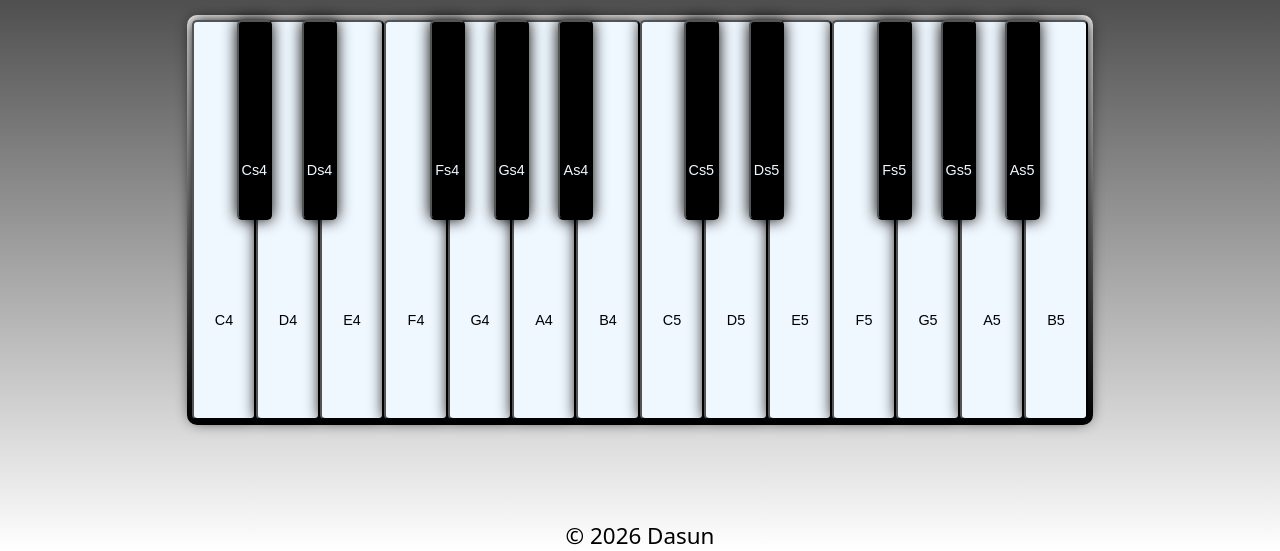
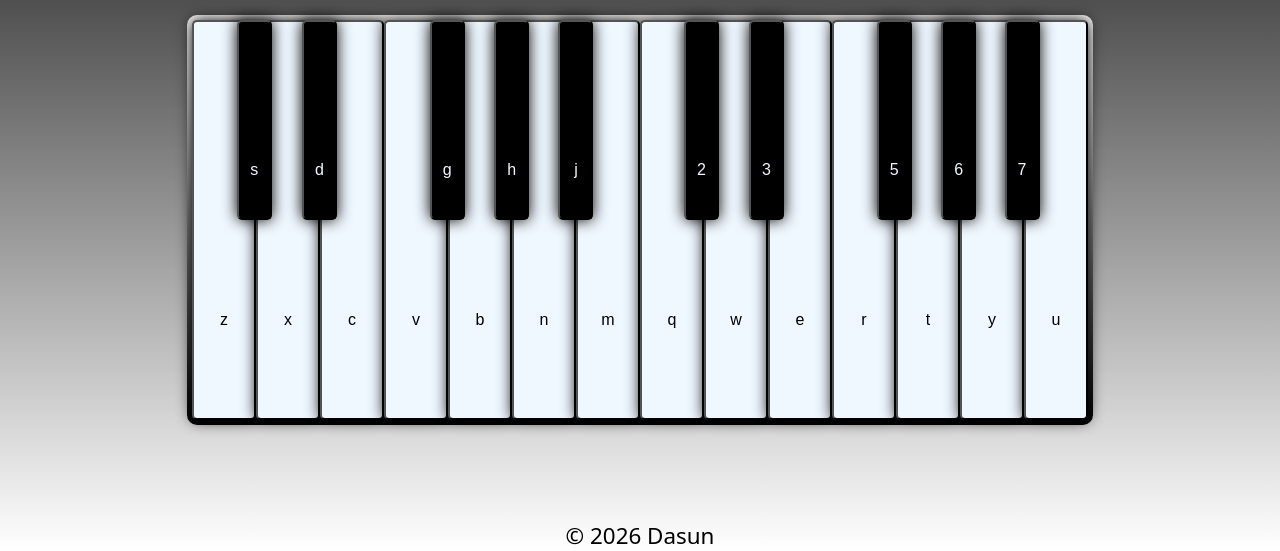
Before and after one commit to Dasun147/piano-website, a plain HTML site: page index.html in a window 1280 px wide. Shown: the part 249-800 px from the top of the page. Drawn offline with Linux system fonts and the light colour scheme; a web font is replaced by a local one.

Commit message:
changing name of the keys

```diff
--- a/index.html
+++ b/index.html
@@ -28,31 +28,31 @@
             </div>
             <div class="key-wrapper">
 
-                <button class="key w-key z" id="C4"><p class="name" id="nameW">C4</p></button>
-                <button class="key w-key x" id="D4"><p class="name" id="nameW">D4</p></button>
-                <button class="key w-key c" id="E4"><p class="name" id="nameW">E4</p></button>
-                <button class="key w-key v" id="F4"><p class="name" id="nameW">F4</p></button>
-                <button class="key w-key b" id="G4"><p class="name" id="nameW">G4</p></button>
-                <button class="key w-key n" id="A4"><p class="name" id="nameW">A4</p></button>
-                <button class="key w-key m" id="B4"><p class="name" id="nameW">B4</p></button>
-                <button class="key w-key q" id="C5"><p class="name" id="nameW">C5</p></button>
-                <button class="key w-key w" id="D5"><p class="name" id="nameW">D5</p></button>
-                <button class="key w-key e" id="E5"><p class="name" id="nameW">E5</p></button>
-                <button class="key w-key r" id="F5"><p class="name" id="nameW">F5</p></button>
-                <button class="key w-key t" id="G5"><p class="name" id="nameW">G5</p></button>
-                <button class="key w-key y" id="A5"><p class="name" id="nameW">A5</p></button>
-                <button class="key w-key u" id="B5"><p class="name" id="nameW">B5</p></button>
+                <button class="key w-key z" id="C4"><p class="name" id="nameW">z</p></button>
+                <button class="key w-key x" id="D4"><p class="name" id="nameW">x</p></button>
+                <button class="key w-key c" id="E4"><p class="name" id="nameW">c</p></button>
+                <button class="key w-key v" id="F4"><p class="name" id="nameW">v</p></button>
+                <button class="key w-key b" id="G4"><p class="name" id="nameW">b</p></button>
+                <button class="key w-key n" id="A4"><p class="name" id="nameW">n</p></button>
+                <button class="key w-key m" id="B4"><p class="name" id="nameW">m</p></button>
+                <button class="key w-key q" id="C5"><p class="name" id="nameW">q</p></button>
+                <button class="key w-key w" id="D5"><p class="name" id="nameW">w</p></button>
+                <button class="key w-key e" id="E5"><p class="name" id="nameW">e</p></button>
+                <button class="key w-key r" id="F5"><p class="name" id="nameW">r</p></button>
+                <button class="key w-key t" id="G5"><p class="name" id="nameW">t</p></button>
+                <button class="key w-key y" id="A5"><p class="name" id="nameW">y</p></button>
+                <button class="key w-key u" id="B5"><p class="name" id="nameW">u</p></button>
 
-                <button class="key b-key s" id="Cs4"><p class="name" id="nameB">Cs4</p></button>
-                <button class="key b-key d" id="Ds4"><p class="name" id="nameB">Ds4</p></button>
-                <button class="key b-key g" id="Fs4"><p class="name" id="nameB">Fs4</p></button>
-                <button class="key b-key h" id="Gs4"><p class="name" id="nameB">Gs4</p></button>
-                <button class="key b-key j" id="As4"><p class="name" id="nameB">As4</p></button>
-                <button class="key b-key b2" id="Cs5"><p class="name" id="nameB">Cs5</p></button>
-                <button class="key b-key b3" id="Ds5"><p class="name" id="nameB">Ds5</p></button>
-                <button class="key b-key b5" id="Fs5"><p class="name" id="nameB">Fs5</p></button>
-                <button class="key b-key b6" id="Gs5"><p class="name" id="nameB">Gs5</p></button>
-                <button class="key b-key b7" id="As5"><p class="name" id="nameB">As5</p></button>
+                <button class="key b-key s" id="Cs4"><p class="name" id="nameB">s</p></button>
+                <button class="key b-key d" id="Ds4"><p class="name" id="nameB">d</p></button>
+                <button class="key b-key g" id="Fs4"><p class="name" id="nameB">g</p></button>
+                <button class="key b-key h" id="Gs4"><p class="name" id="nameB">h</p></button>
+                <button class="key b-key j" id="As4"><p class="name" id="nameB">j</p></button>
+                <button class="key b-key b2" id="Cs5"><p class="name" id="nameB">2</p></button>
+                <button class="key b-key b3" id="Ds5"><p class="name" id="nameB">3</p></button>
+                <button class="key b-key b5" id="Fs5"><p class="name" id="nameB">5</p></button>
+                <button class="key b-key b6" id="Gs5"><p class="name" id="nameB">6</p></button>
+                <button class="key b-key b7" id="As5"><p class="name" id="nameB">7</p></button>
 
             </div>
 
--- a/style.css
+++ b/style.css
@@ -19,10 +19,6 @@ h1{
     border-image: linear-gradient(to bottom,white, var(--titleBorderBottomColor))1;
 
 }
-
-
-
-
 
 footer{
     position: absolute;
@@ -85,7 +81,7 @@ footer{
 }
 
 .piano-container .key-wrapper .name{
-    font-size: clamp(0.2rem,2vw,0.9rem);
+    font-size: clamp(0.2rem,4vw,1rem);
 }
 
 .piano-container .options{
@@ -139,8 +135,6 @@ footer{
 
 }
 
-
-
 #ftr{
   font-family: "Smythe", system-ui;
   font-weight: 400;
@@ -149,8 +143,6 @@ footer{
   overflow-wrap: break-word;
 
 }
-
-
 
 .piano-container .key-wrapper #Cs4{
     position: absolute;
@@ -202,10 +194,6 @@ footer{
     right: 5.9%;
 
 }
-
-
-
-
 
 
 
@@ -269,7 +257,6 @@ footer{
         #fc039d
     ) !important;
 
-
 }
 
 .borderBottomColor1{
```
